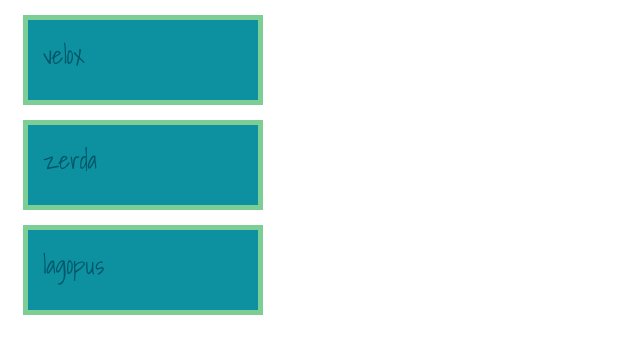
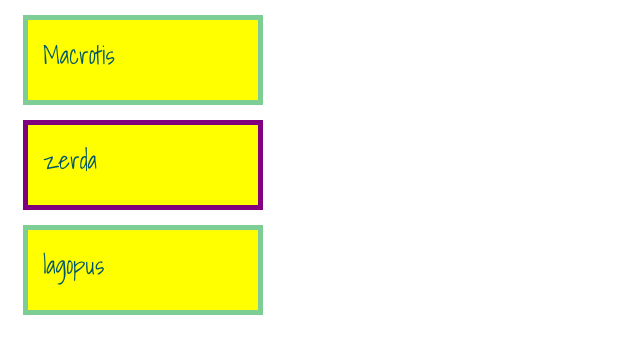
Before and after one commit to Meridian74/first-html-exercise, a plain HTML site: page index.html in a window 1280 px wide. Shown: the whole page, without its empty margins (0-640 px from the left). Drawn offline with nearby package versions, Linux system fonts and the light colour scheme.

Commit message:
first task is done!

```diff
--- a/index.html
+++ b/index.html
@@ -13,8 +13,8 @@
 <body>
    <!-- partial:index.partial.html -->
    <p id="fox-1">velox</p>
-   <p id="fox-1">zerda</p>
-   <p id="fox-1">lagopus</p>
+   <p id="fox-2">zerda</p>
+   <p id="fox-3">lagopus</p>
    <!-- partial -->
 
    <script src="https://ajax.googleapis.com/ajax/libs/jquery/3.3.1/jquery.min.js"></script>
--- a/scripts.js
+++ b/scripts.js
@@ -0,0 +1,3 @@
+$("#fox-1").text("Macrotis");
+$("#fox-2").css("border-color", "purple");
+$("p").css("background", "yellow");
```
